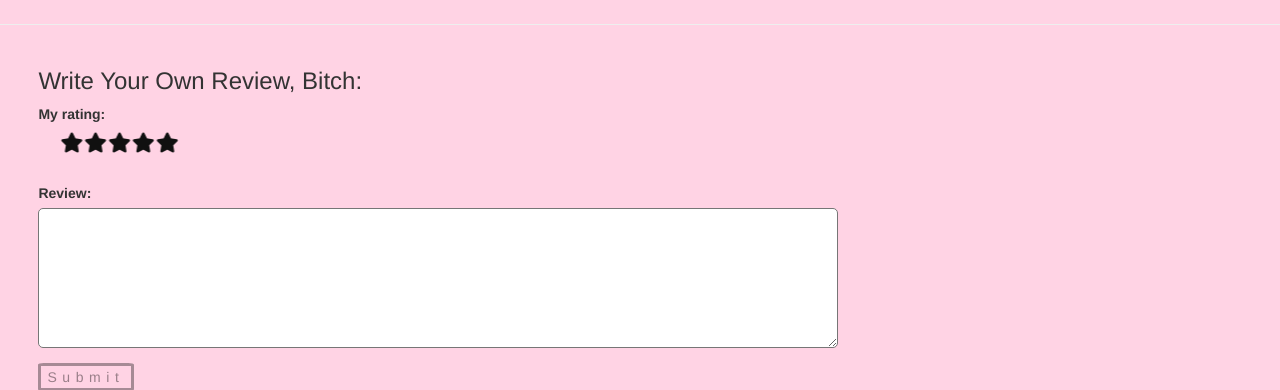
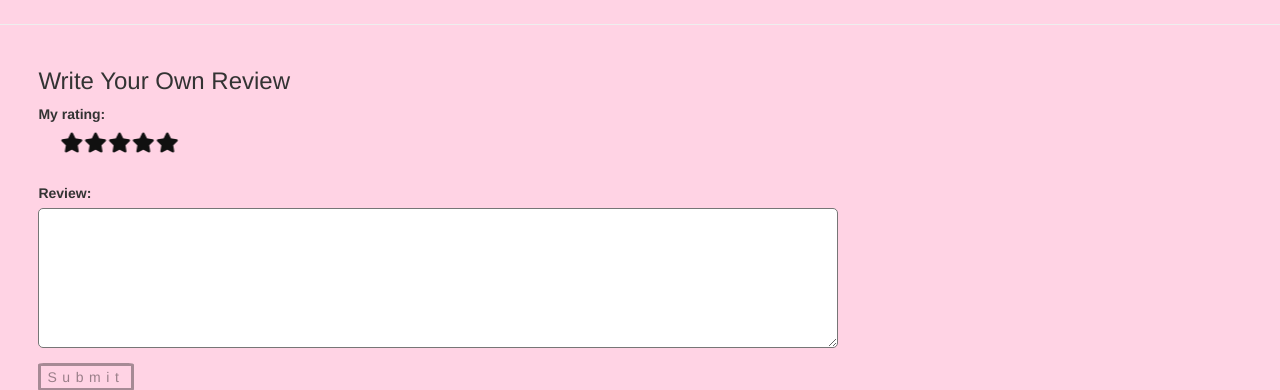
Before and after one commit to e2nguyen/bookBook, a Flask app: page /book/000 in a window 1280 px wide. Shown: the part 879-1269 px from the top of the page. Run offline with Flask 2, Linux system fonts and the light colour scheme; a user stored in the database is signed in; tables that the repository leaves empty hold one stand-in row (values such as "Sample post"); a database or web service that is not in the repository returns one stand-in record (values such as "Sample title"); data that the repository does not hold is empty; some libraries are stand-ins or nearby versions; some web fonts are replaced; grey boxes are pictures that could not be loaded.

Commit message:
removed bitches

```diff
--- a/routes.py
+++ b/routes.py
@@ -98,7 +98,7 @@ def book(isbn):
 
     # if review exists already, call them a lil bitch
     if existing_review:
-       flash("You already reviewed this book. Stop being a lil' bitch.")
+       flash("You already reviewed this book.")
     # if review doesn't exist yet, add the new one
     else:
       review = Review(rating=form.rating.data, body=form.body.data,
@@ -106,7 +106,7 @@ def book(isbn):
                       user_id=current_user.id, book_id=book.id)
       db.add(review)
       db.commit()
-      flash("Thank you for your review, Big Bitch!")
+      flash("Thank you for your review!")
 
   # get summed ratings from bookBook
   ratings_BB = [rev.rating for rev in
--- a/templates/book.html
+++ b/templates/book.html
@@ -32,7 +32,7 @@
 </div>
 <hr>
 <div class="review-form">
-  <h3>Write Your Own Review, Bitch: </h3>
+  <h3>Write Your Own Review </h3>
   {% include '_reviewForm.html' %}
 </div>
 {% endblock %}
```
